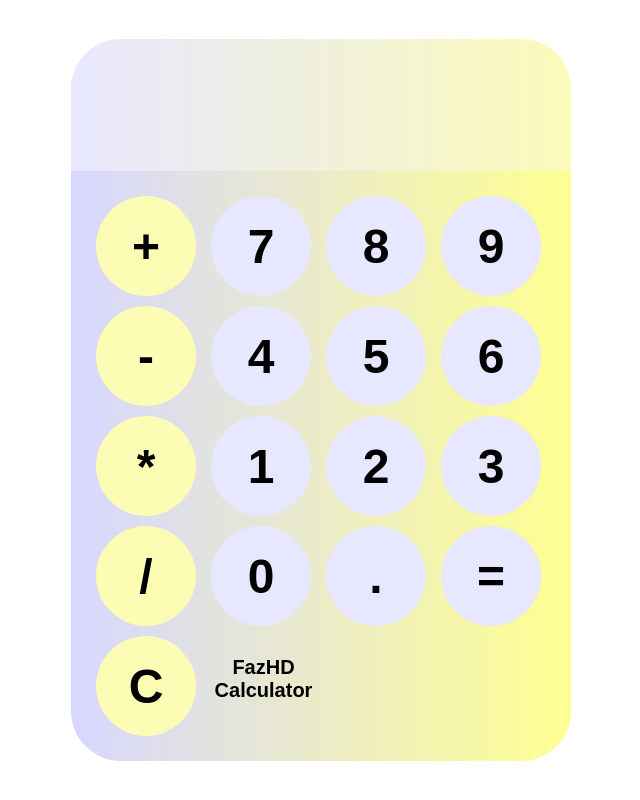
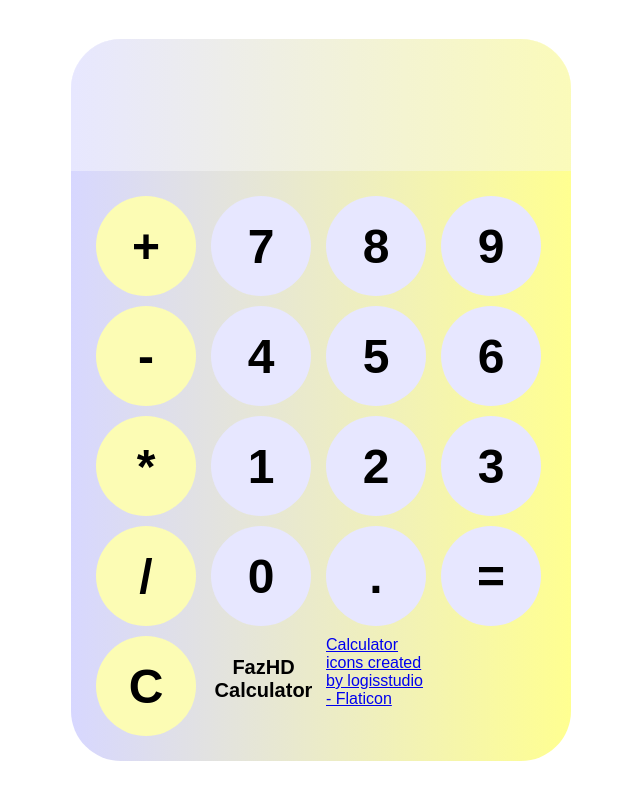
Before and after one commit to ItsFazHD/JavaScript-Calculator, a plain HTML site: page index.html in a window 1280 px wide. Shown: the whole page, without its empty margins (319-959 px from the left). Drawn offline with Linux system fonts and the light colour scheme.

```diff
--- a/index.html
+++ b/index.html
@@ -32,7 +32,8 @@
             <button onclick="calculate()">=</button>
             <button onclick="clearDisplay()" class="operators">C</button>
             <p>FazHD Calculator</p>
-
+            <a href="https://www.flaticon.com/free-icons/calculator" title="calculator icons">Calculator icons created
+                by logisstudio - Flaticon</a>
         </div>
     </div>
 </body>
```
